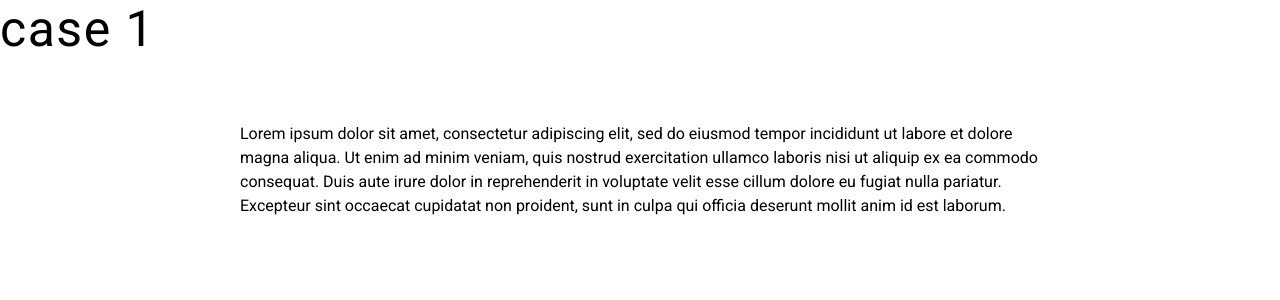
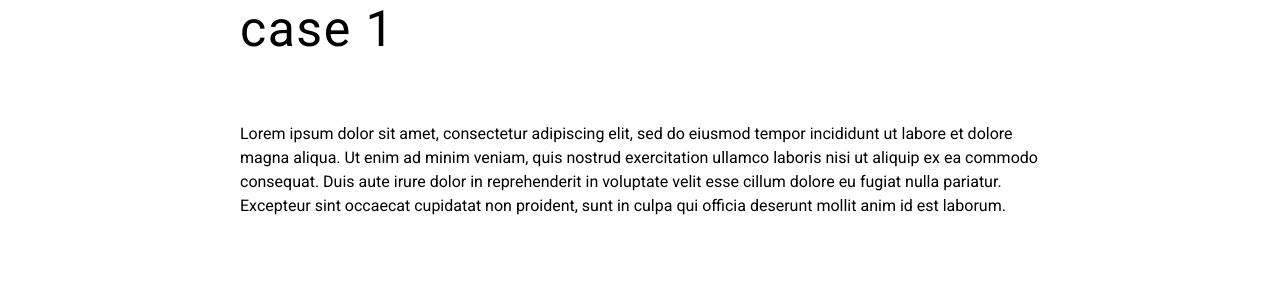
Before and after one commit to generalistsanctuary/generalistsanctuary.github.io, a Jekyll site: the page built from _posts/2021-08-05-case1.md, in a window 1280 px wide. Shown: the top 300 px of the page. Built offline with Jekyll 4.4.1, drawn with Linux system fonts in a browser that asks for light colours.

Commit message:
Update post.html

```diff
--- a/_layouts/post.html
+++ b/_layouts/post.html
@@ -14,6 +14,8 @@
       background: darkcyan;
     }
     header{
+        max-width: 800px;
+        margin: 0 auto;
         color: black;
         margin-top: 0%;
         margin-bottom: 5%;
```
